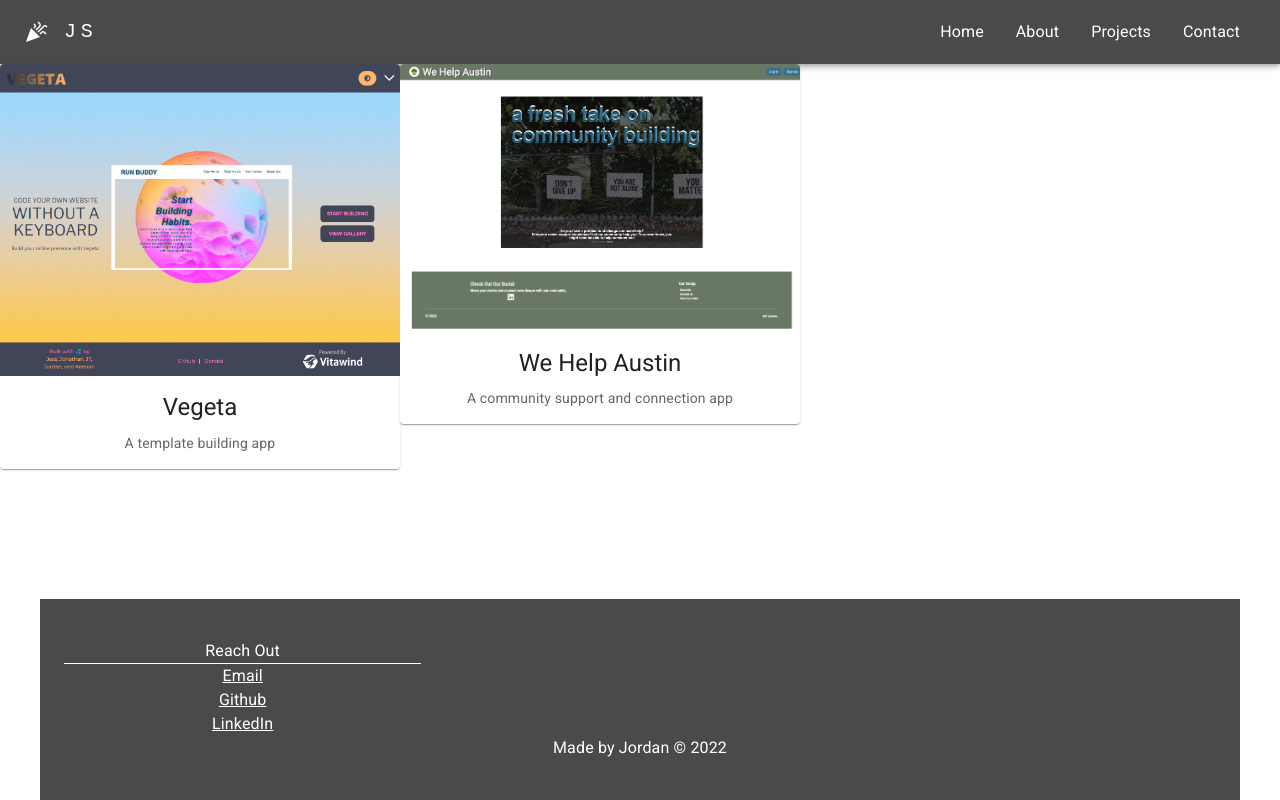
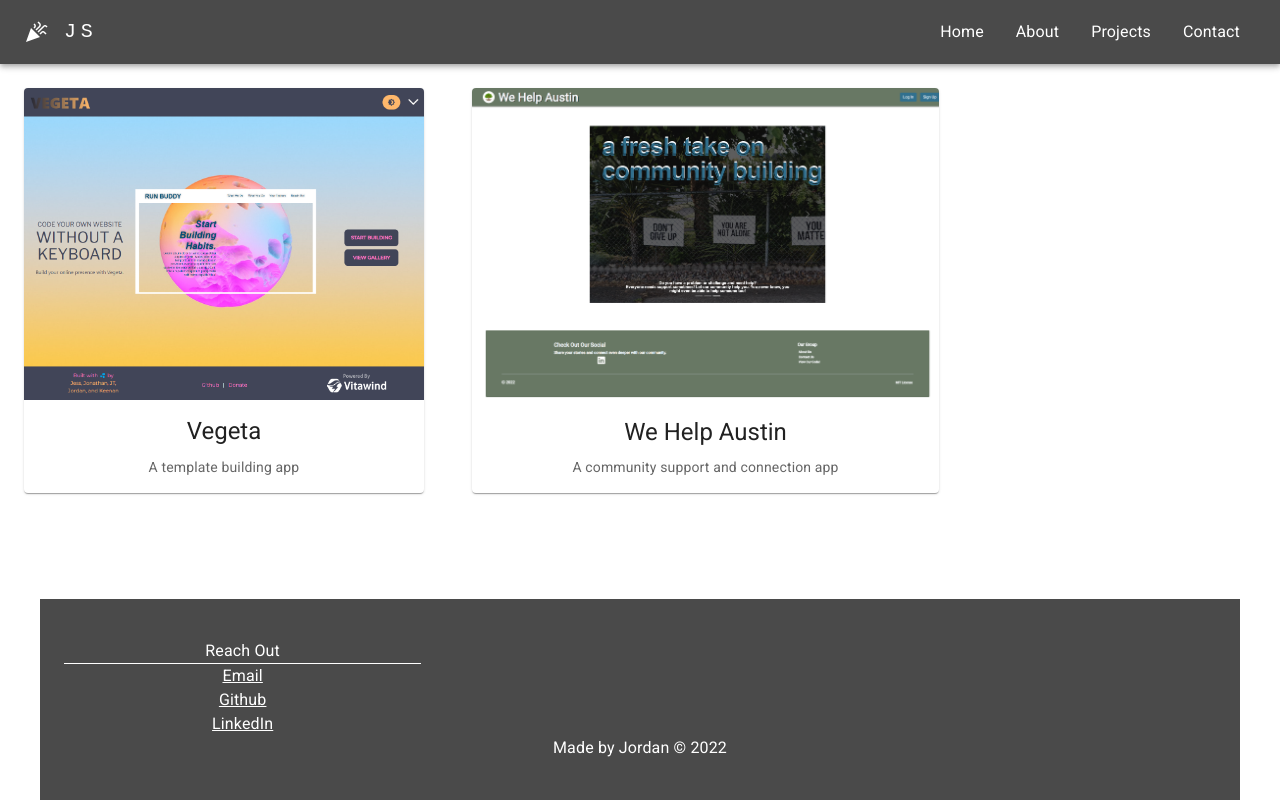
Before and after one commit to jorddo/react-portfolio, a React (Create React App) app: page /projects in a window 1280 px wide. Built offline with nearby package versions, Linux system fonts and the light colour scheme.

Commit message:
deploying

```diff
--- a/package.json
+++ b/package.json
@@ -42,6 +42,7 @@
     ]
   },
   "devDependencies": {
-    "file-loader": "^6.2.0"
+    "file-loader": "^6.2.0",
+    "gh-pages": "^4.0.0"
   }
 }
--- a/src/pages/Home.jsx
+++ b/src/pages/Home.jsx
@@ -1,11 +1,7 @@
 import { Typography } from '@mui/material';
 
 const HomePage = () => {
-  return (
-    <Typography variant='h1' component='div' gutterBottom>
-      I'm Jordan
-    </Typography>
-  );
+  return <Typography variant='h1'>Hi, I'm Jordan</Typography>;
 };
 
 export default HomePage;
--- a/src/pages/Projects.jsx
+++ b/src/pages/Projects.jsx
@@ -14,7 +14,7 @@ const ProjectsPage = () => {
     <section>
       <Box display='flex' alignItems='flex-start'>
         {/* card one */}
-        <Card sx={{ maxWidth: 400 }}>
+        <Card sx={{ maxWidth: 400, margin: 3 }}>
           <CardActionArea
             href='https://code-vegeta.herokuapp.com/'
             target='_blank'
@@ -37,7 +37,7 @@ const ProjectsPage = () => {
         </Card>
 
         {/* card two */}
-        <Card sx={{ maxWidth: 400 }}>
+        <Card sx={{ maxWidth: 467, margin: 3 }}>
           <CardActionArea
             href='https://frozen-savannah-04684.herokuapp.com/'
             target='_blank'
```
Also changed, not shown: 1 other file (tests, documents, lock files or other folders).
